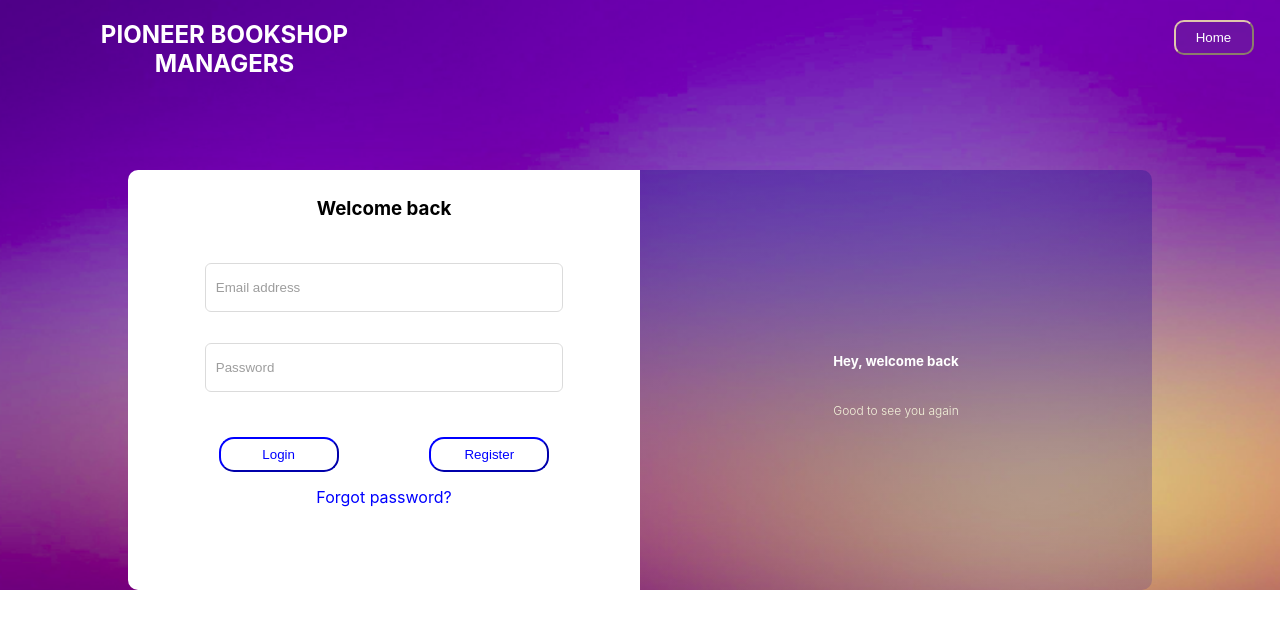
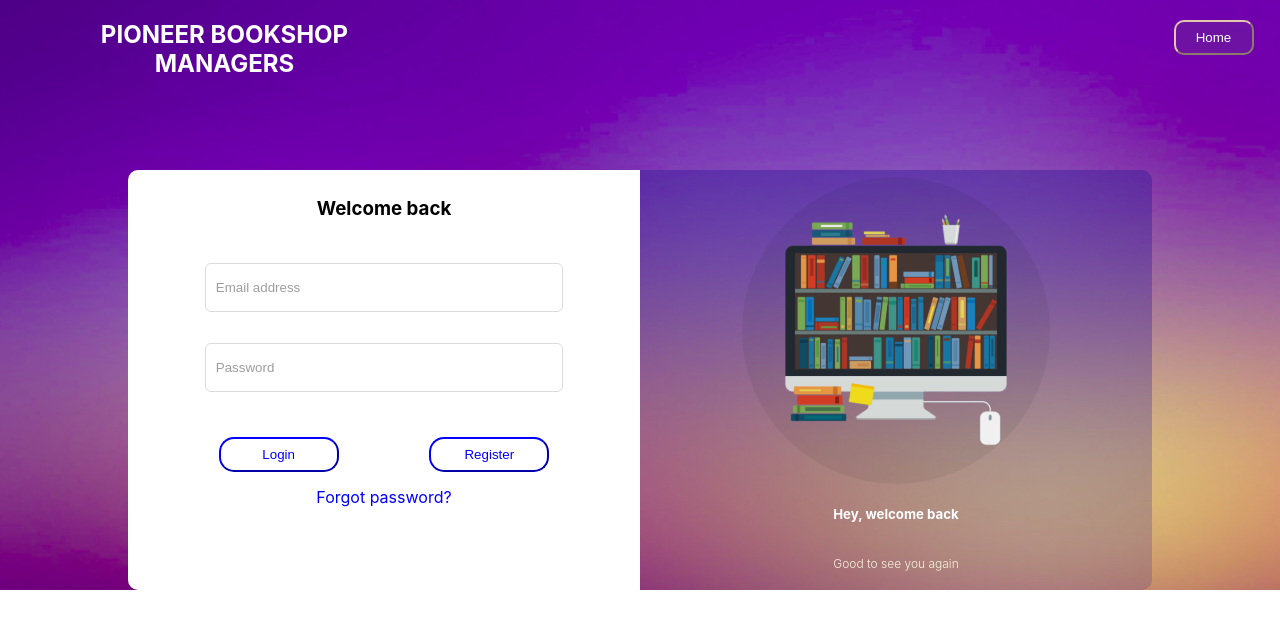
Before and after one commit to munteanurazvanandrei/Bookshop-Management-App, a React (Create React App) app in the folder client/: page /signin in a window 1280 px wide. Shown: the top 628 px of the page. Built offline with nearby package versions, Linux system fonts and the light colour scheme.

Commit message:
BMA-16# add svg to login component.

```diff
--- a/client/src/Components/SignInPage/SignInPage.js
+++ b/client/src/Components/SignInPage/SignInPage.js
@@ -109,7 +109,7 @@ export default function SignIn(handleLogin, action = "") {
             </p>
           </div>
           <div className="registration-welcome-message">
-            {/* <img  src={logo} alt="#"/> */}
+            <img  src='/svgs/login-svg.svg' alt="#"/>
             <h5>Hey, welcome back</h5>
             <p>Good to see you again</p>
           </div>
```
Also changed, not shown: client/public/svgs/login-svg.svg (added).
